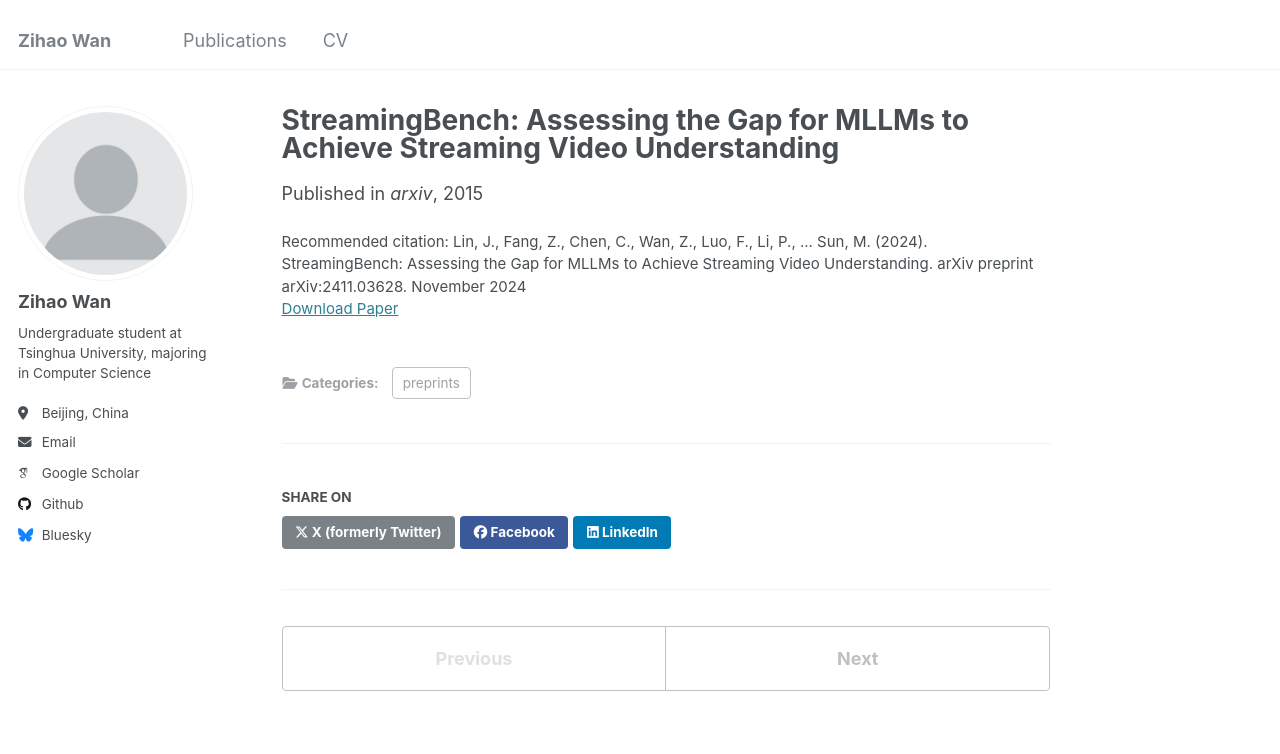
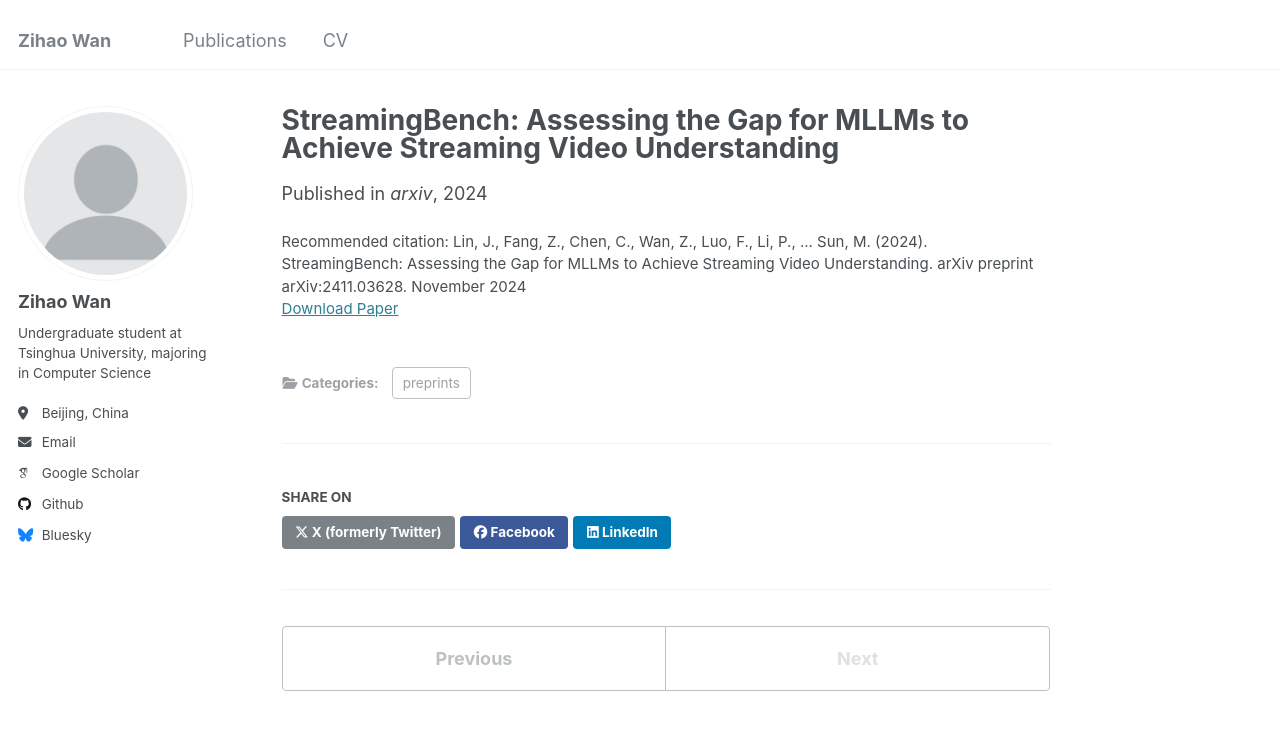
Before and after one commit to resi1ience/resi1ience.github.io, a Jekyll site: the page built from _publications/2024-11-paper-1.md, in a window 1280 px wide and 1045 px high. Shown: the top 754 px of the window. Built offline with Jekyll 4.4.1, drawn with Linux system fonts in a browser that asks for light colours; some web fonts are replaced.

Commit message:
update publications

```diff
--- a/_publications/2025-11-paper-1.md
+++ b/_publications/2024-11-paper-1.md
@@ -2,9 +2,9 @@
 title: "StreamingBench: Assessing the Gap for MLLMs to Achieve Streaming Video Understanding"
 collection: publications
 category: preprints
-permalink: /publication/2025-11-paper-1
+permalink: /publication/2024-11-paper-1
 excerpt: ''
-date: 2015-11-01
+date: 2024-11-01
 venue: 'arxiv'
 paperurl: 'https://arxiv.org/pdf/2411.03628'
 citation: 'Lin, J., Fang, Z., Chen, C., Wan, Z., Luo, F., Li, P., ... Sun, M. (2024). StreamingBench: Assessing the Gap for
```
